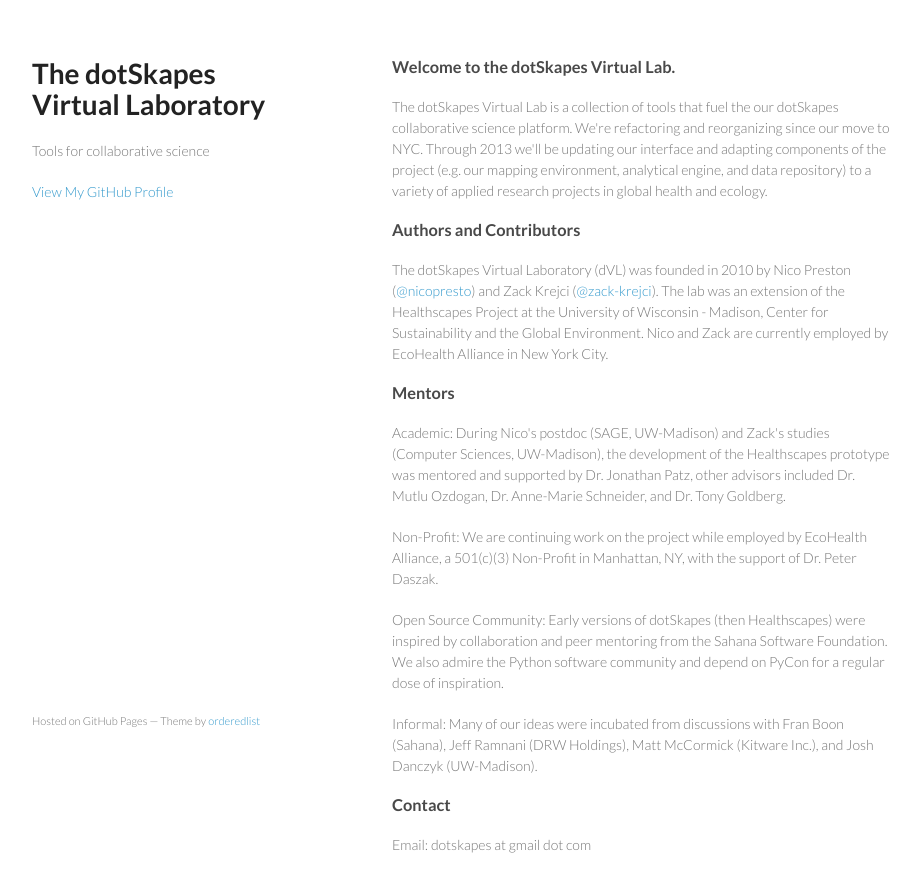
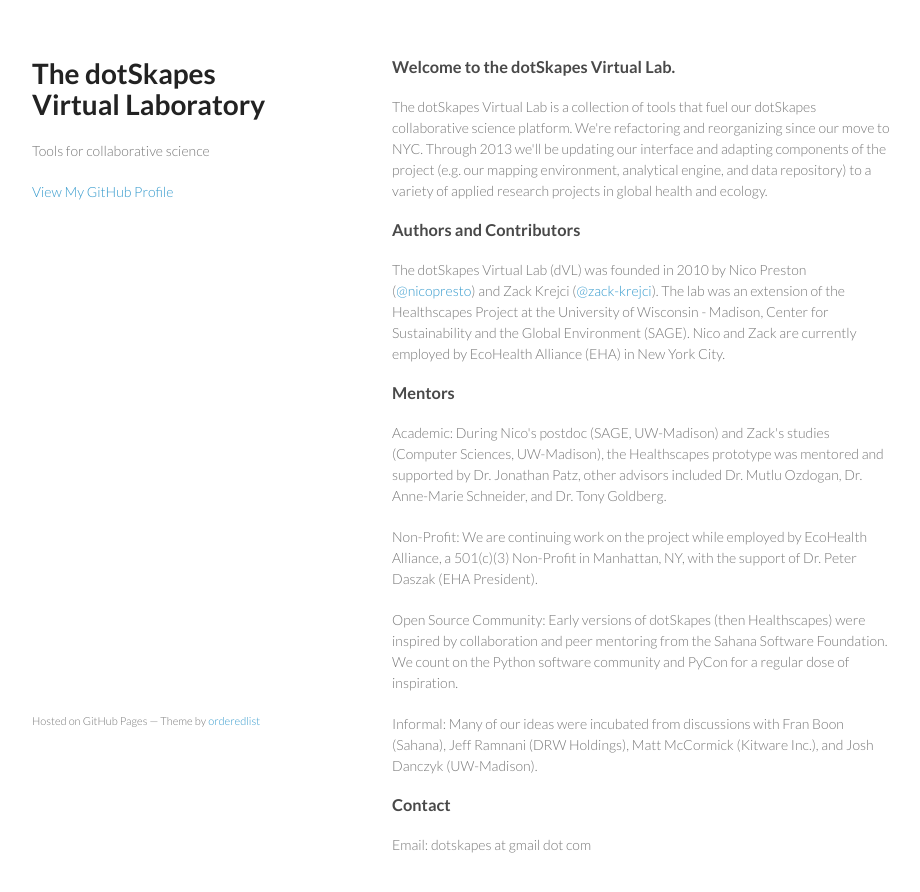
Before and after one commit to dotskapes/dotskapes.github.com, a plain HTML site: page index.html in a window 1280 px wide. Shown: the whole page, without its empty margins (178-1098 px from the left). Drawn offline with Linux system fonts and the light colour scheme.

Commit message:
Update index.html
Minor text edits

```diff
--- a/index.html
+++ b/index.html
@@ -25,19 +25,19 @@
       <section>
         <h3>Welcome to the dotSkapes Virtual Lab.</h3>
 
-<p>The dotSkapes Virtual Lab is a collection of tools that fuel the our dotSkapes collaborative science platform. We're refactoring and reorganizing since our move to NYC. Through 2013 we'll be updating our interface and adapting components of the project (e.g. our mapping environment, analytical engine, and data repository) to a variety of applied research projects in global health and ecology. </p>
+<p>The dotSkapes Virtual Lab is a collection of tools that fuel our dotSkapes collaborative science platform. We're refactoring and reorganizing since our move to NYC. Through 2013 we'll be updating our interface and adapting components of the project (e.g. our mapping environment, analytical engine, and data repository) to a variety of applied research projects in global health and ecology. </p>
 
 <h3>Authors and Contributors</h3>
 
-<p>The dotSkapes Virtual Laboratory (dVL) was founded in 2010 by Nico Preston (<a href="https://github.com/nicopresto" class="user-mention">@nicopresto</a>) and Zack Krejci (<a href="https://github.com/zack-krejci" class="user-mention">@zack-krejci</a>). The lab was an extension of the Healthscapes Project at the University of Wisconsin - Madison, Center for Sustainability and the Global Environment. Nico and Zack are currently employed by EcoHealth Alliance in New York City.</p>
+<p>The dotSkapes Virtual Lab (dVL) was founded in 2010 by Nico Preston (<a href="https://github.com/nicopresto" class="user-mention">@nicopresto</a>) and Zack Krejci (<a href="https://github.com/zack-krejci" class="user-mention">@zack-krejci</a>). The lab was an extension of the Healthscapes Project at the University of Wisconsin - Madison, Center for Sustainability and the Global Environment (SAGE). Nico and Zack are currently employed by EcoHealth Alliance (EHA) in New York City.</p>
 
 <h3>Mentors</h3>
 
-<p>Academic: During Nico's postdoc (SAGE, UW-Madison) and Zack's studies (Computer Sciences, UW-Madison), the development of the Healthscapes prototype was mentored and supported by Dr. Jonathan Patz, other advisors included Dr. Mutlu Ozdogan, Dr. Anne-Marie Schneider, and Dr. Tony Goldberg. </p>
+<p>Academic: During Nico's postdoc (SAGE, UW-Madison) and Zack's studies (Computer Sciences, UW-Madison), the Healthscapes prototype was mentored and supported by Dr. Jonathan Patz, other advisors included Dr. Mutlu Ozdogan, Dr. Anne-Marie Schneider, and Dr. Tony Goldberg. </p>
 
-<p>Non-Profit: We are continuing work on the project while employed by EcoHealth Alliance, a 501(c)(3) Non-Profit in Manhattan, NY, with the support of Dr. Peter Daszak.</p>
+<p>Non-Profit: We are continuing work on the project while employed by EcoHealth Alliance, a 501(c)(3) Non-Profit in Manhattan, NY, with the support of Dr. Peter Daszak (EHA President).</p>
 
-<p>Open Source Community: Early versions of dotSkapes (then Healthscapes) were inspired by collaboration and peer mentoring from the Sahana Software Foundation. We also admire the Python software community and depend on PyCon for a regular dose of inspiration.</p>
+<p>Open Source Community: Early versions of dotSkapes (then Healthscapes) were inspired by collaboration and peer mentoring from the Sahana Software Foundation. We count on the Python software community and PyCon for a regular dose of inspiration.</p>
 
 <p>Informal: Many of our ideas were incubated from discussions with Fran Boon (Sahana), Jeff Ramnani (DRW Holdings), Matt McCormick (Kitware Inc.), and Josh Danczyk (UW-Madison).</p>
 
```
